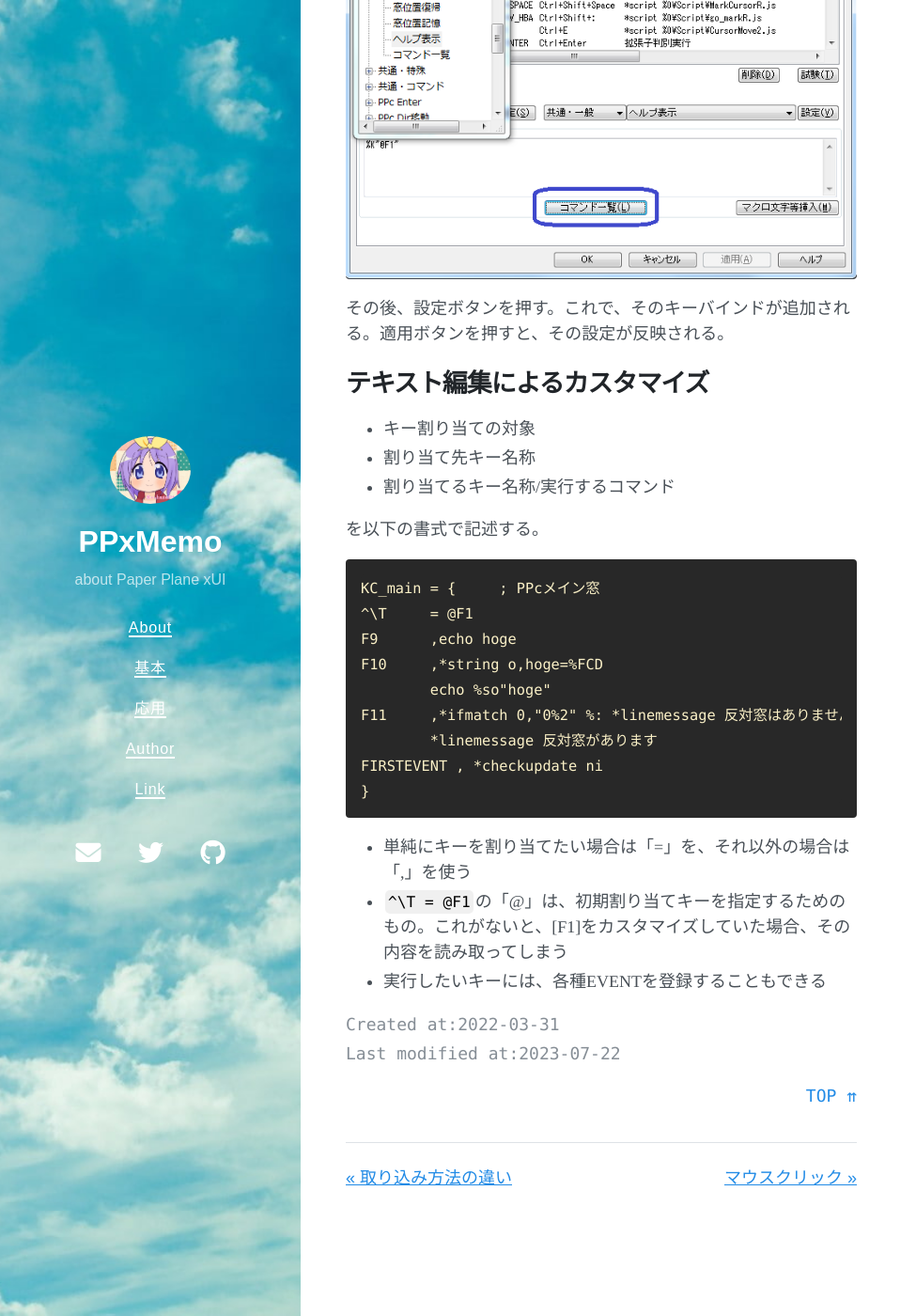
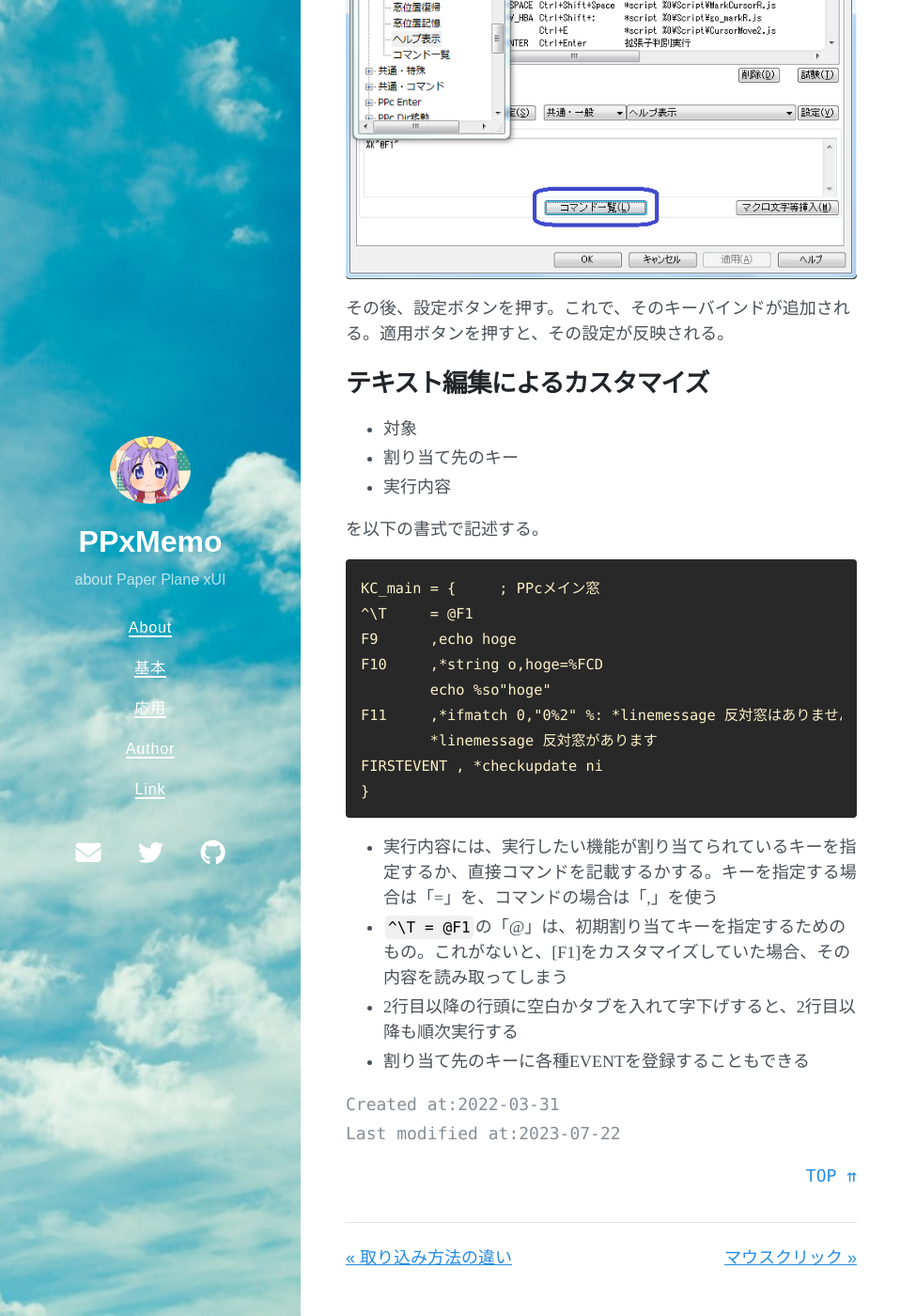
Before and after one commit to tukasa/ppxmemo, a Jekyll site: the page built from my_collections/_basic/cust04.md, in a window 1280 px wide and 1400 px high, scrolled down 3026 px. Shown: the whole window at 94% size, without its empty margins (0-975 px from the left). Built offline with Jekyll 4.4.1, drawn with Linux system fonts in a browser that asks for light colours; nearby versions of some CDN libraries.

Commit message:
微修正

````diff
--- a/my_collections/_basic/cust04.md
+++ b/my_collections/_basic/cust04.md
@@ -43,9 +43,9 @@ last_modified_at: 2023-07-22
 
 ## テキスト編集によるカスタマイズ
 
-- キー割り当ての対象
-- 割り当て先キー名称
-- 割り当てるキー名称/実行するコマンド
+- 対象
+- 割り当て先のキー
+- 実行内容
 
 を以下の書式で記述する。
 
@@ -61,6 +61,7 @@ FIRSTEVENT , *checkupdate ni
 }
 ```
 
-- 単純にキーを割り当てたい場合は「=」を、それ以外の場合は「,」を使う
+- 実行内容には、実行したい機能が割り当てられているキーを指定するか、直接コマンドを記載するかする。キーを指定する場合は「=」を、コマンドの場合は「,」を使う
 - `^\T	= @F1`の「@」は、初期割り当てキーを指定するためのもの。これがないと、[F1]をカスタマイズしていた場合、その内容を読み取ってしまう
-- 実行したいキーには、各種EVENTを登録することもできる
+- 2行目以降の行頭に空白かタブを入れて字下げすると、2行目以降も順次実行する
+- 割り当て先のキーに各種EVENTを登録することもできる
````
